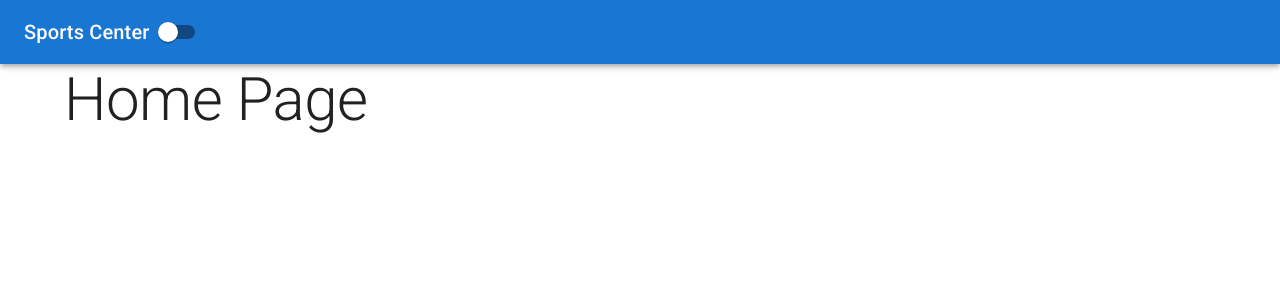
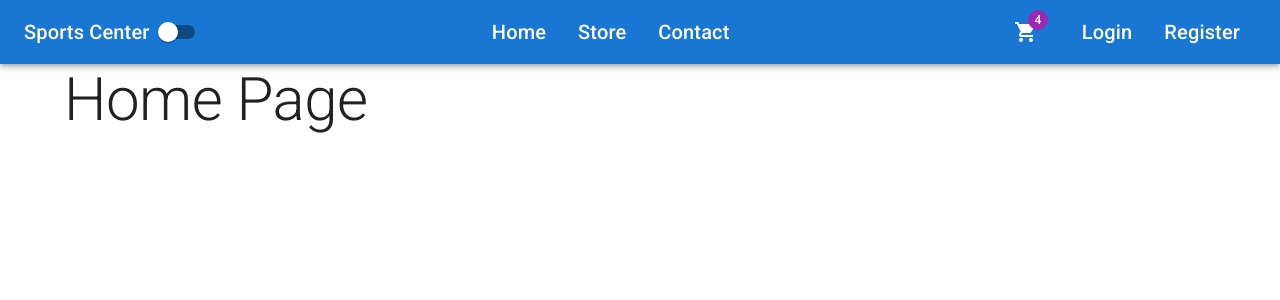
Before and after one commit to Adharika11/Ecommerce-Website, a React (Vite) app in the folder client/: page / in a window 1280 px wide. Shown: the top 300 px of the page. Built offline with nearby package versions, Linux system fonts and the light colour scheme.

Commit message:
React-Router completed

```diff
--- a/client/src/app/layout/Header.tsx
+++ b/client/src/app/layout/Header.tsx
@@ -1,25 +1,25 @@
-import { AppBar, Switch, Toolbar, Typography } from "@mui/material";
+import { ShoppingCart } from "@mui/icons-material";
+import { AppBar, Badge, Box, IconButton, List, ListItem, Switch, Toolbar, Typography } from "@mui/material";
+import { NavLink } from "react-router-dom";
 
-const navLinks=[
-    { title: 'Home',path: '/'},
-    { title: 'Store',path: '/store'},
-    { title: 'Contact',path: '/contact'},
+const navLinks = [
+    {title: 'Home', path:'/'},
+    {title: 'Store', path:'/store'},
+    {title: 'Contact', path:'/contact'}
 ]
-
-const accountLinks=[
-    { title: 'Login',path: '/login'},
-    { title: 'Register',path: '/register'},
+const accountLinks = [
+    {title: 'Login', path:'/login'},
+    {title: 'Register', path:'/register'}
 ]
-
-const navStyles= {
-    color: 'inherit',
-    typography: "h6",
-    textDecoration: "none",
-    "&:hover": {
-        color: "secondary.main"
+const navStyles = {
+    color: "inherit",
+    typography:"h6",
+    textDecoration:"none",
+    "&:hover":{
+        color:"secondary.main"
     },
-    "&.active": {
-        color: "text.secondary"
+    "&:active":{
+        color:"text.secondary"
     }
 };
 interface Props {
@@ -29,11 +29,38 @@ interface Props {
 export default function Header({darkMode, handleThemeChange}: Props){
     return(
         <AppBar position="fixed" sx={{ zIndex: (theme) => theme.zIndex.drawer + 1 }}>
-            <Toolbar>
-                <Typography variant="h6">
-                    Sports Center
-                </Typography>
-                <Switch checked={darkMode} onChange={handleThemeChange}/>
+            <Toolbar sx={{
+                display:"flex",
+                justifyContent:"space-between",
+                alignItems:"center"
+            }}>
+                <Box display='flex' alignItems='center'>
+                    <Typography variant="h6">
+                        Sports Center
+                    </Typography>
+                    <Switch checked={darkMode} onChange={handleThemeChange}/>
+                </Box>
+                <List sx={{display:'flex'}}>
+                    {navLinks.map(({title, path})=>(
+                        <ListItem component={NavLink} to={path} key={path} sx={navStyles}>
+                            {title}
+                        </ListItem>
+                    ))}
+                </List>
+                <Box display='flex' alignItems='center'>
+                    <IconButton size='large' edge='start' color='inherit' sx={{mr:2}}>
+                        <Badge badgeContent="4" color="secondary">
+                            <ShoppingCart/>
+                        </Badge>
+                    </IconButton>
+                    <List sx={{display:'flex'}}>
+                        {accountLinks.map(({title, path})=>(
+                            <ListItem component={NavLink} to={path} key={path} sx={navStyles}>
+                                {title}
+                            </ListItem>
+                        ))}
+                    </List>
+                </Box>
             </Toolbar>
         </AppBar>
     )
--- a/client/src/features/catalog/ProductCard.tsx
+++ b/client/src/features/catalog/ProductCard.tsx
@@ -1,5 +1,6 @@
-import { Avatar, Button, Card, CardActions, CardContent, CardHeader, CardMedia, Typography } from "@mui/material";
+import {Avatar, Button, Card, CardActions, CardContent, CardHeader, CardMedia,Typography} from "@mui/material";
 import { Product } from "../../app/models/product.tsx";
+import {Link} from "react-router-dom";
 
 interface Props {
     product : Product;
@@ -46,7 +47,7 @@ export default function ProductCard({product}: Props){
             </CardContent>
             <CardActions>
                 <Button size="small">Add to cart</Button>
-                <Button size="small">View</Button>
+                <Button component= {Link} to={`/store/${product.id}`} size="small">View</Button>
             </CardActions>
         </Card>
     )
--- a/client/src/features/catalog/ProductDetails.tsx
+++ b/client/src/features/catalog/ProductDetails.tsx
@@ -1,3 +1,69 @@
+import { Divider, Grid, Table, TableBody, TableCell, TableContainer, TableRow, Typography } from "@mui/material";
+import axios from "axios";
+import { useEffect, useState } from "react";
+import { useParams } from "react-router-dom";
+import { Product } from "../../app/models/product";
+
 export default function ProductDetails(){
-
+    const {id} = useParams<{id:string}>();
+    const [product, setProduct] = useState<Product | null>();
+    const [loading, setLoading] = useState(true);
+    const extractImageName = (item: Product): string | null =>{
+        if(item && item.pictureUrl){
+            const parts = item.pictureUrl.split('/');
+            if(parts.length>0){
+                return parts[parts.length-1];
+            }
+        }
+        return null;
+    }
+    const formatPrice = (price: number): string =>{
+        return new Intl.NumberFormat('en-In', {
+            style:'currency',
+            currency: 'INR',
+            minimumFractionDigits: 2
+        }).format(price);
+    }
+    useEffect(()=>{
+        axios.get(`http://localhost:8081/api/products/${id}`)
+            .then(response=>setProduct(response.data))
+            .catch(error=>console.error(error))
+            .finally(()=>setLoading(false));
+    }, [id])
+    if(loading) return <h3>Loading Product...</h3>
+    if(!product) return <h3>Product not found</h3>
+    return(
+        <Grid container spacing={6}>
+            <Grid item xs={6}>
+                <img src={"/images/products/"+extractImageName(product)} alt={product.name} style={{width: '100%'}}/>
+            </Grid>
+            <Grid item xs={6}>
+                <Typography variant='h3'>{product.name}</Typography>
+                <Divider sx={{mb:2}}/>
+                <Typography gutterBottom color='secondary' variant="h4">{formatPrice(product.price)}</Typography>
+                <TableContainer>
+                    <Table>
+                        <TableBody>
+                            <TableRow>
+                                <TableCell>Name</TableCell>
+                                <TableCell>{product.name}</TableCell>
+                            </TableRow>
+                            <TableRow>
+                                <TableCell>Description</TableCell>
+                                <TableCell>{product.description}</TableCell>
+                            </TableRow>
+                            <TableRow>
+                                <TableCell>Type</TableCell>
+                                <TableCell>{product.productType}</TableCell>
+                            </TableRow>
+                            <TableRow>
+                                <TableCell>Brand</TableCell>
+                                <TableCell>{product.productBrand}</TableCell>
+                            </TableRow>
+                        </TableBody>
+                    </Table>
+                </TableContainer>
+            </Grid>
+        </Grid>
+    )
 }
```
